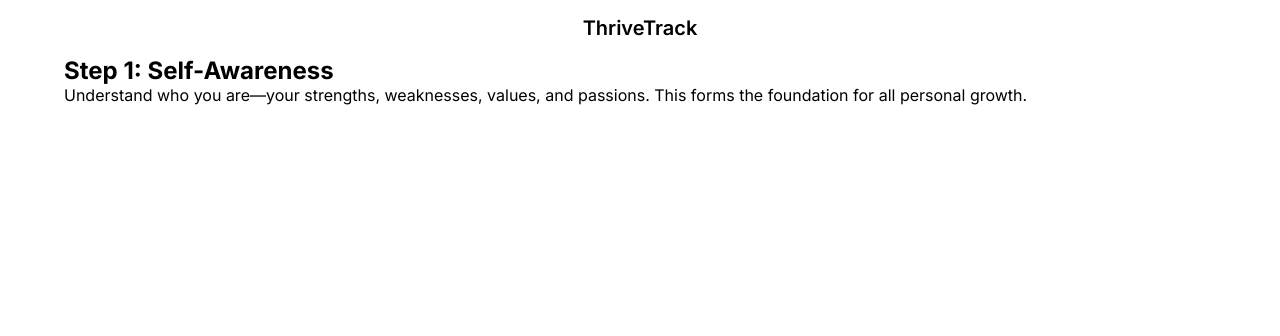
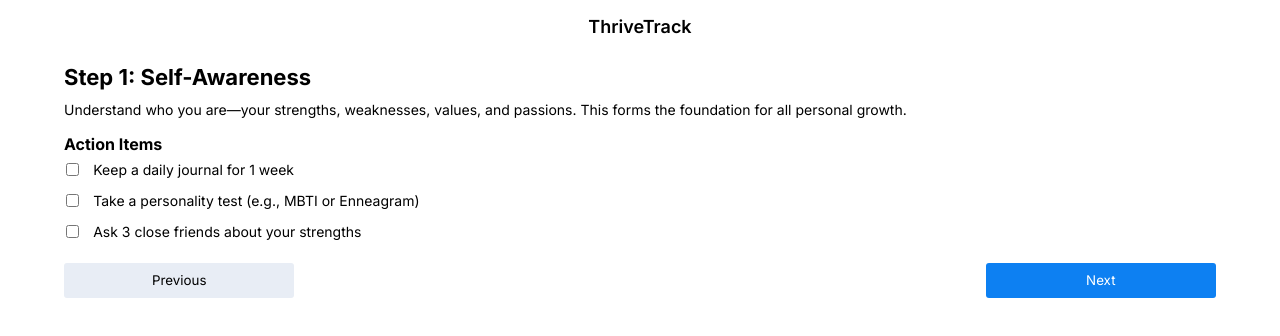
Before and after one commit to Adefenwa/ThriveTrack, a JavaScript app: page / in a window 1280 px wide. Shown: the top 336 px of the page. Built offline with nearby package versions, Linux system fonts and the light colour scheme; the HTML template or start-up script is replaced by a standard one.

Commit message:
finished the structure and styling

```diff
--- a/src/App.js
+++ b/src/App.js
@@ -1,11 +1,12 @@
 export default function App() {
     return (
         <main className="wrapper">
-          <div className="container">
-             <Header />
-            <Steps />
-          </div>
-
+            <div className="container">
+                <Header />
+                <Steps />
+                <Action />
+                <Buttons />
+            </div>
         </main>
     );
 }
@@ -20,10 +21,67 @@
 function Steps() {
     return (
         <section className="steps">
-            <h2>Step 1: Self-Awareness</h2>
+            <h2 className="step-text">Step 1: Self-Awareness</h2>
             <p className="body-text">
-              Understand who you are—your strengths, weaknesses, values, and passions. This forms the foundation for all personal growth.
+                Understand who you are—your strengths, weaknesses, values, and
+                passions. This forms the foundation for all personal growth.
             </p>
         </section>
     );
 }
+function Action() {
+    return (
+        <section className="action-items">
+            <h3 className="action-items-text">Action Items</h3>
+            <form>
+                <ul>
+                    <li>
+                        <input
+                            type="checkbox"
+                            id="action--1"
+                            name="action--1"
+                        />
+                        <label for="action--1">
+                            Keep a daily journal for 1 week
+                        </label>
+                    </li>
+                    <li>
+                        <input
+                            type="checkbox"
+                            id="action--2"
+                            name="action--2"
+                        />
+                        <label for="action--2">
+                            Take a personality test (e.g., MBTI or Enneagram)
+                        </label>
+                    </li>
+                    <li>
+                        <input
+                            type="checkbox"
+                            id="action--3"
+                            name="action--3"
+                        />
+                        <label for="action--3">
+                            Ask 3 close friends about your strengths
+                        </label>
+                    </li>
+                </ul>
+            </form>
+        </section>
+    );
+}
+
+function Buttons() {
+  return(
+    <section className="buttons">
+
+      <button type="submit" className="btns btn--prev">
+        Previous
+      </button>
+      <button type="submit" className="btns btn--next">
+        Next
+      </button>
+
+    </section>
+    )
+}
--- a/src/index.css
+++ b/src/index.css
@@ -5,16 +5,66 @@
     font-family: "Inter";
     box-sizing: border-box;
     margin: 0;
+    color: #01d141c;
+}
+li {
+    list-style: none;
+}
+button {
+    border: none;
+    background: none;
 }
 .container {
-  width: 90%;
-  margin: 0 auto;
+    width: 90%;
+    margin: 0 auto;
 }
 .header {
-  padding: 1em 0;
+    padding: 1em 0;
 }
 .header h1 {
     font-weight: 600;
-    font-size: 20px;
+    font-size: 18px;
     text-align: center;
 }
+.body-text {
+    font-size: 14px;
+}
+.step-text {
+    font-size: 22px;
+    font-weight: 700;
+    padding: 0.5em 0;
+}
+
+.action-items {
+    margin: 1em 0;
+}
+.action-items-text {
+    font-size: 16px;
+}
+.action-items li {
+    padding: 0.5em 0;
+    font-size: 14px;
+    margin-left: -2.7em;
+    display: flex;
+    gap: 1em;
+}
+.buttons {
+    display: flex;
+    justify-content: space-between;
+    width: 100%;
+}
+
+.btns {
+    padding: 0.7em;
+    width: 20%;
+    border-radius: 3px;
+}
+
+.btn--prev {
+    background-color: #e8edf5;
+    color: #01d141c;
+}
+.btn--next {
+    background-color: #0d80f2;
+    color: #fff;
+}
```
